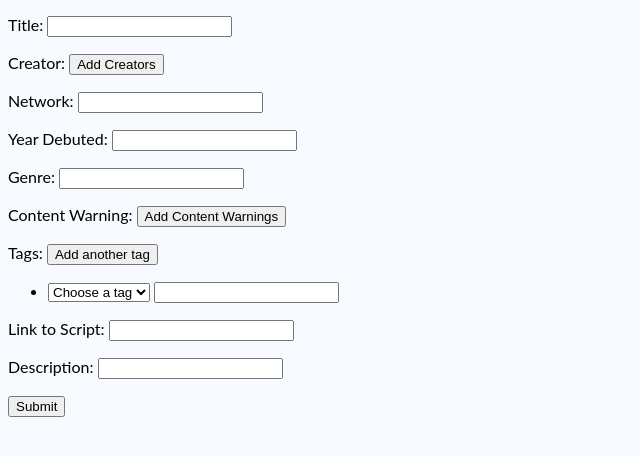
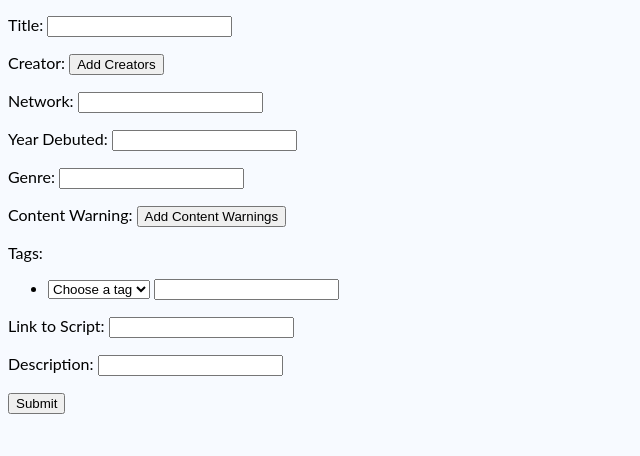
Before and after one commit to chloeymoon/cs304-shows-and-tel, a Flask app: page /add/ in a window 1280 px wide. Shown: the part 147-603 px from the top of the page, without its empty margins (0-640 px from the left). Run offline with Flask 2, Linux system fonts and the light colour scheme; some libraries are stand-ins or nearby versions.

Commit message:
rollback support for adding multiple tags on the add page

```diff
--- a/templates/add.html
+++ b/templates/add.html
@@ -43,9 +43,9 @@
         </label></p>
 
         <p><label for="tags">Tags:</label>
-            <button type="button" id="add-tag" name="tag-arg">
-                Add another tag
-            </button>
+            <!--<button type="button" id="add-tag" name="tag-arg">-->
+            <!--    Add another tag-->
+            <!--</button>  -->
             <ul id="tags-list">
                 <div class=tag-input>
                     <li>
```
